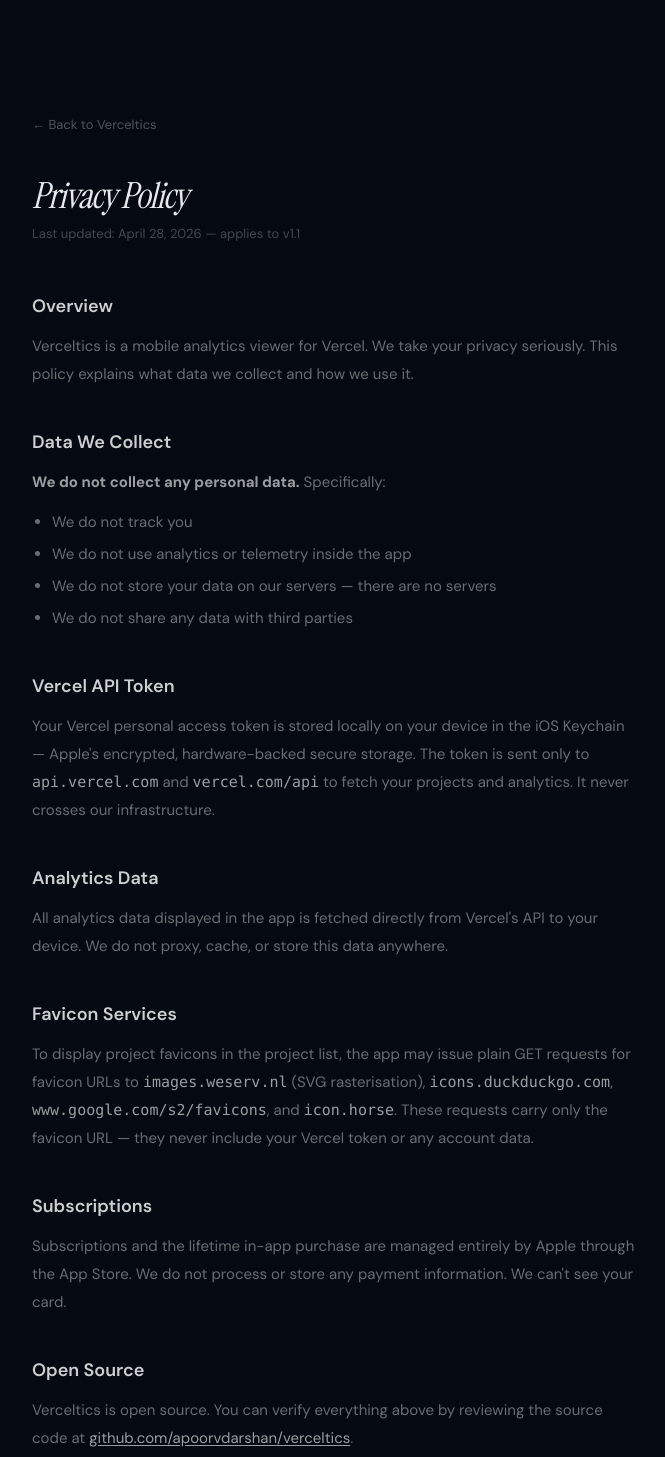
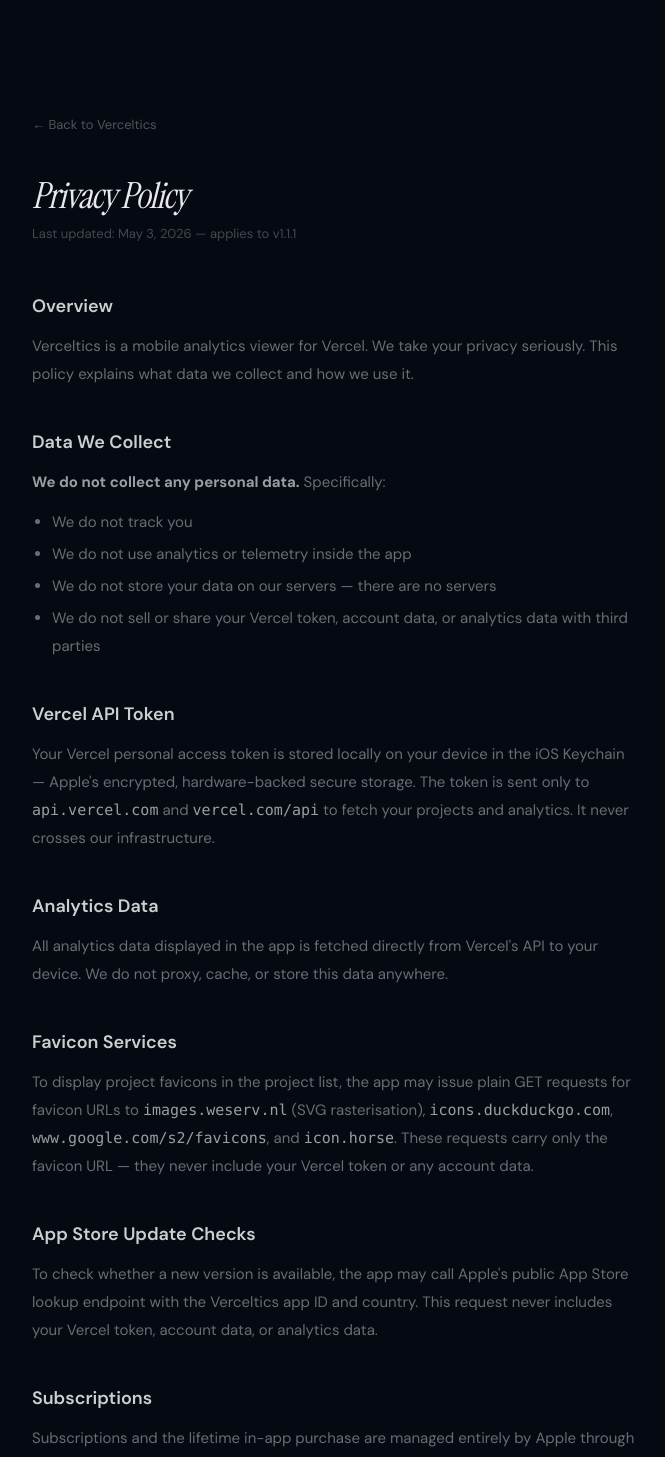
Before and after one commit to apoorvdarshan/verceltics, a Next.js app in the folder web/: page /privacy in a window 1280 px wide. Shown: the top 1457 px of the page, without its empty margins (304-969 px from the left). Built offline with nearby package versions, Linux system fonts and the light colour scheme.

Commit message:
Update 1.1.1 listing and web copy

```diff
--- a/web/src/app/page.tsx
+++ b/web/src/app/page.tsx
@@ -13,7 +13,7 @@
 const PRODUCTHUNT = "https://www.producthunt.com/products/verceltics";
 
 const ticker = [
-  "v1.1.0 — universal binary",
+  "v1.1.1 — update checks",
   "SwiftUI",
   "Swift Charts",
   "Private by design",
@@ -149,7 +149,7 @@
           country traffic, device types, browser stats, operating system breakdown, top pages,
           route analytics, hostname analytics, event tracking, feature flags, and query parameters.
           Built with SwiftUI, Swift Charts, async/await, and StoreKit 2. Live deploy indicator,
-          framework-tinted dots, soft paywall flow.
+          framework-tinted dots, soft paywall flow, and App Store update checker.
           Token stored in iOS Keychain. No data collection. No telemetry. No servers.
           Open source on GitHub. Works with Vercel Hobby and Pro plans.
           Alternative to Vercel dashboard for mobile. Best Vercel analytics app for iPhone.
@@ -214,7 +214,7 @@
                 className="animate-fade-up text-[11px] font-medium uppercase tracking-[0.35em] text-white/30"
                 style={{ animationDelay: "0.05s" }}
               >
-                Open source &middot; iOS 18+ &middot; v1.1
+                Open source &middot; iOS 18+ &middot; v1.1.1
               </p>
 
               <h1
--- a/web/src/app/privacy/page.tsx
+++ b/web/src/app/privacy/page.tsx
@@ -13,7 +13,7 @@
     <div className="mx-auto max-w-2xl px-6 py-28 sm:px-8">
       <Link href="/" className="text-[13px] text-white/30 transition-colors hover:text-white/60">&larr; Back to Verceltics</Link>
       <h1 className="mt-10 font-serif text-4xl italic tracking-[-0.03em]">Privacy Policy</h1>
-      <p className="mt-2 text-[13px] text-white/25">Last updated: April 28, 2026 — applies to v1.1</p>
+      <p className="mt-2 text-[13px] text-white/25">Last updated: May 3, 2026 — applies to v1.1.1</p>
 
       <div className="mt-12 space-y-10 text-[15px] leading-7 text-white/40">
         <section>
@@ -28,7 +28,7 @@
             <li>We do not track you</li>
             <li>We do not use analytics or telemetry inside the app</li>
             <li>We do not store your data on our servers — there are no servers</li>
-            <li>We do not share any data with third parties</li>
+            <li>We do not sell or share your Vercel token, account data, or analytics data with third parties</li>
           </ul>
         </section>
 
@@ -45,6 +45,11 @@
         <section>
           <h2 className="text-lg font-semibold text-white/80">Favicon Services</h2>
           <p className="mt-3">To display project favicons in the project list, the app may issue plain GET requests for favicon URLs to <code className="text-white/60">images.weserv.nl</code> (SVG rasterisation), <code className="text-white/60">icons.duckduckgo.com</code>, <code className="text-white/60">www.google.com/s2/favicons</code>, and <code className="text-white/60">icon.horse</code>. These requests carry only the favicon URL — they never include your Vercel token or any account data.</p>
+        </section>
+
+        <section>
+          <h2 className="text-lg font-semibold text-white/80">App Store Update Checks</h2>
+          <p className="mt-3">To check whether a new version is available, the app may call Apple&apos;s public App Store lookup endpoint with the Verceltics app ID and country. This request never includes your Vercel token, account data, or analytics data.</p>
         </section>
 
         <section>
--- a/web/src/app/terms/page.tsx
+++ b/web/src/app/terms/page.tsx
@@ -13,7 +13,7 @@
     <div className="mx-auto max-w-2xl px-6 py-28 sm:px-8">
       <Link href="/" className="text-[13px] text-white/30 transition-colors hover:text-white/60">&larr; Back to Verceltics</Link>
       <h1 className="mt-10 font-serif text-4xl italic tracking-[-0.03em]">Terms of Service</h1>
-      <p className="mt-2 text-[13px] text-white/25">Last updated: April 28, 2026 — applies to v1.1</p>
+      <p className="mt-2 text-[13px] text-white/25">Last updated: May 3, 2026 — applies to v1.1.1</p>
 
       <div className="mt-12 space-y-10 text-[15px] leading-7 text-white/40">
         <section>
@@ -55,6 +55,11 @@
         </section>
 
         <section>
+          <h2 className="text-lg font-semibold text-white/80">Updates</h2>
+          <p className="mt-3">Verceltics may check Apple&apos;s public App Store lookup endpoint to show when a newer version is available. Installing updates is optional, but older versions may stop receiving fixes over time.</p>
+        </section>
+
+        <section>
           <h2 className="text-lg font-semibold text-white/80">Disclaimer</h2>
           <p className="mt-3">Verceltics is provided &quot;as is&quot; without warranty of any kind. We are not responsible for the accuracy or availability of data from Vercel&apos;s API. Verceltics is not affiliated with, endorsed by, or sponsored by Vercel Inc.</p>
         </section>
```
Also changed, not shown: 1 other file (tests, documents, lock files or other folders).
